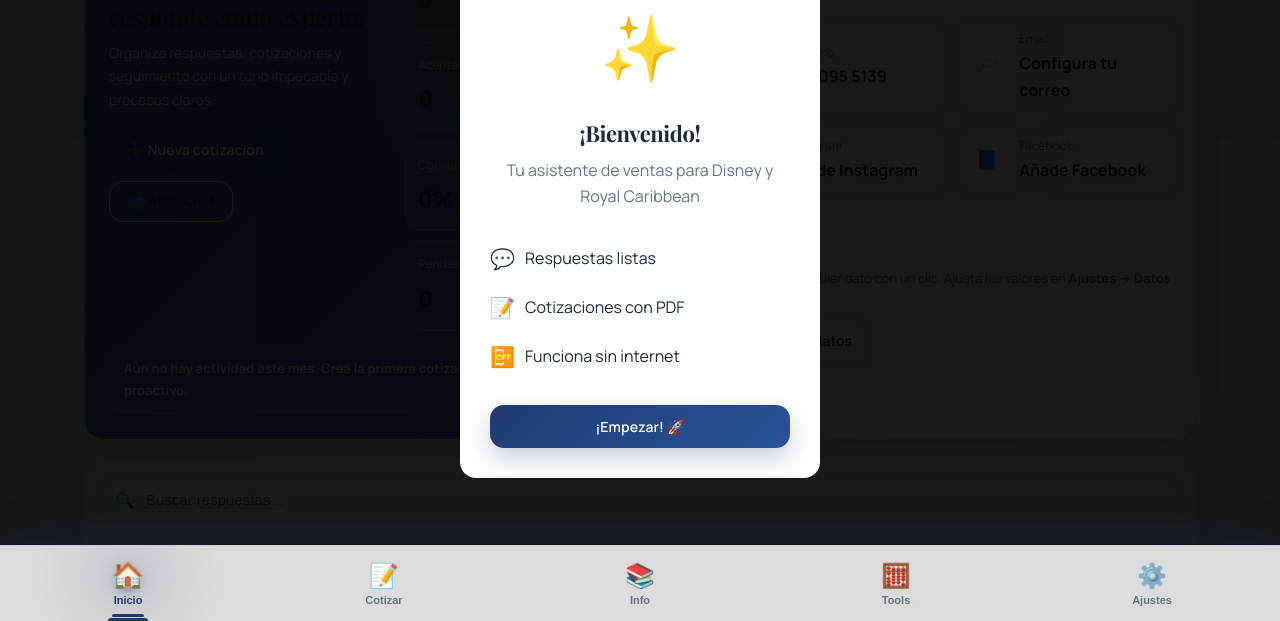
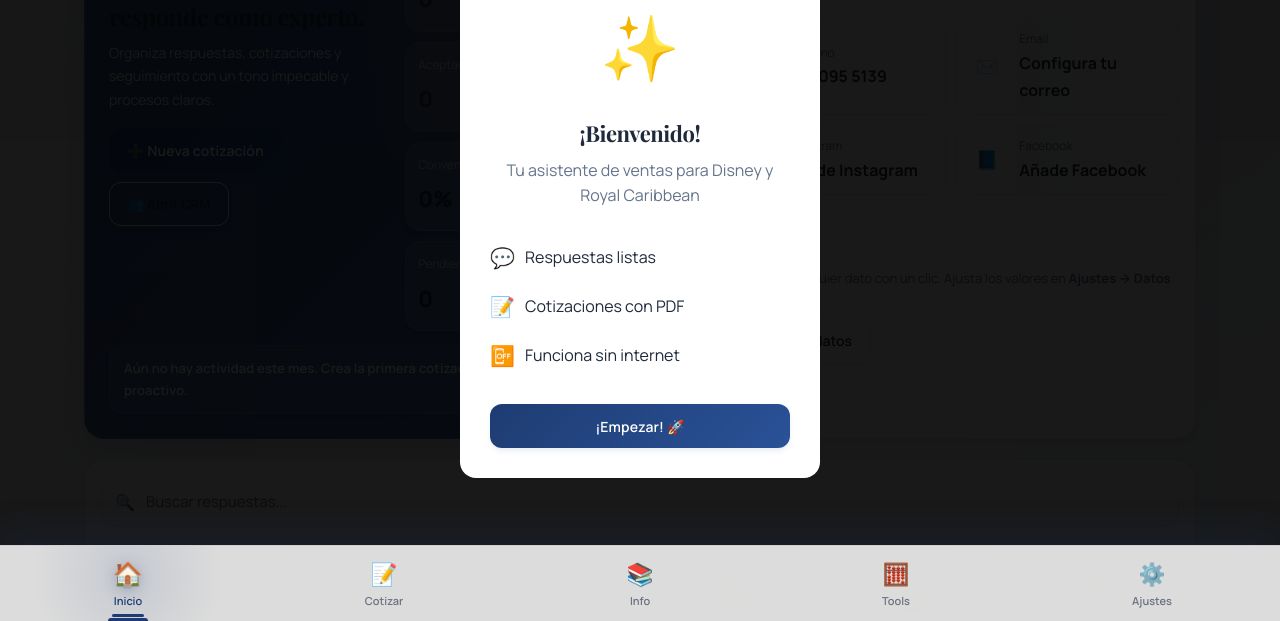
Before and after one commit to sittjoe/Agenteviajes, a plain HTML site: page index.html in a window 1280 px wide. Shown: the part 179-800 px from the top of the page. Drawn offline with nearby package versions, Linux system fonts and the light colour scheme.

Commit message:
Clean button interactions and simplify surfaces

```diff
--- a/css/premium.css
+++ b/css/premium.css
@@ -2817,6 +2817,94 @@ body {
     color: var(--text-muted);
 }
 
+/* Clean & touch-friendly pass */
+button,
+input,
+select,
+textarea {
+    font-family: var(--font-sans);
+}
+
+button {
+    cursor: pointer;
+}
+
+.btn-primary,
+.btn-secondary,
+.btn-success,
+.btn-danger,
+.btn-ghost,
+.btn-whatsapp {
+    min-height: 44px;
+    border-radius: 12px;
+    box-shadow: var(--shadow);
+    transition: transform 0.12s ease, box-shadow 0.12s ease, filter 0.12s ease;
+}
+
+.btn-primary:hover,
+.btn-success:hover,
+.btn-whatsapp:hover {
+    filter: brightness(1.02);
+}
+
+.btn-primary:active,
+.btn-success:active,
+.btn-whatsapp:active,
+.btn-secondary:active,
+.btn-danger:active,
+.btn-ghost:active {
+    transform: translateY(1px);
+}
+
+.card,
+.surface-panel,
+.info-card,
+.quote-preview {
+    box-shadow: var(--shadow-flat);
+    border: 1px solid var(--border);
+    background: var(--card);
+}
+
+.card::before,
+.surface-panel::before {
+    display: none;
+}
+
+.search-input,
+.form-input,
+.form-select,
+.form-textarea {
+    border: 1px solid var(--border);
+    box-shadow: none;
+}
+
+.search-input:focus,
+.form-input:focus,
+.form-select:focus,
+.form-textarea:focus {
+    box-shadow: 0 0 0 3px rgba(30, 60, 114, 0.08);
+    border-color: var(--primary);
+}
+
+.nav-item {
+    padding: 12px 6px;
+}
+
+.nav-item .icon {
+    font-size: 22px;
+}
+
+.quote-item,
+.pipeline-quote-card,
+.kanban-card,
+.client-card {
+    box-shadow: var(--shadow-flat);
+}
+
+.status-chip {
+    box-shadow: var(--shadow-flat);
+}
+
 .section-header::after {
     background: linear-gradient(90deg, var(--primary), var(--accent));
 }
```
